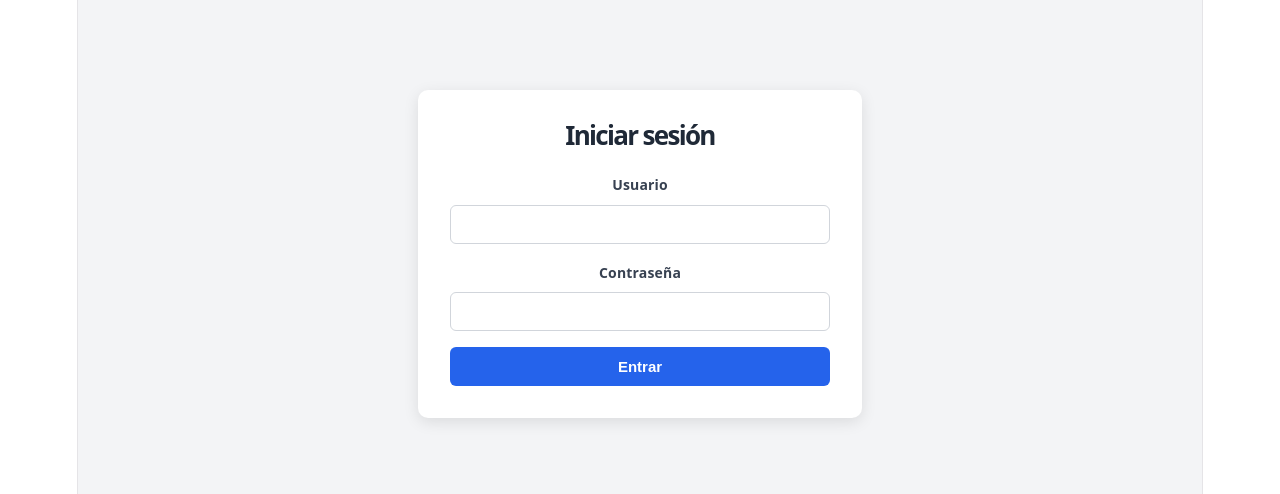
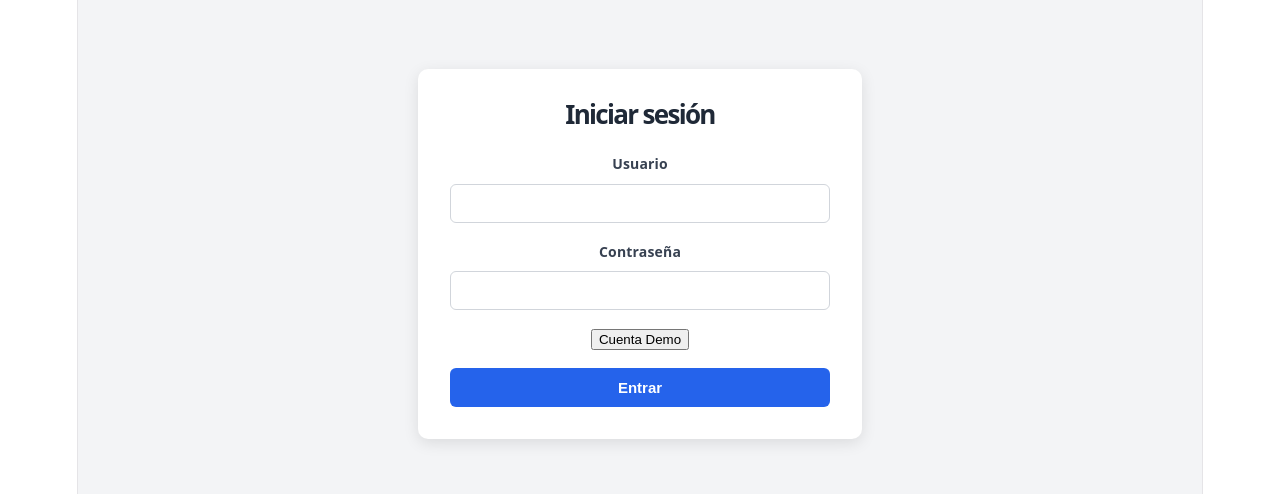
Before and after one commit to VictorMMZ/sala-eventos-admin, a React (Vite) app: page / in a window 1280 px wide. Shown: the part 166-660 px from the top of the page. Built offline with nearby package versions, Linux system fonts and the light colour scheme.

Commit message:
feat:genera credenciales demo  a partir de la base de datos para probar la pagina de admin

```diff
--- a/src/pages/Login.jsx
+++ b/src/pages/Login.jsx
@@ -52,6 +52,36 @@ export default function Login() {
         }
     };
 
+   const handleDemoAccount = async () => {
+    try {
+        const response = await fetch(`${import.meta.env.VITE_API_URL}/demo/claim`, {
+            method: 'POST',
+            credentials: 'include'
+        });
+
+        const data = await response.json();
+
+        if (!response.ok) {
+            throw new Error(data.message || 'No hay ninguna demo disponible');
+        }
+
+        // Iniciar sesión automáticamente con la cuenta demo
+        // misma contraseña para todas las cuentas demo
+
+        console.log('Cuenta demo asignada:', data);
+        setEmail(data.email);
+        setPassword("Admin1234!");
+
+
+
+
+    } catch (error) {
+        console.error('Error al obtener demo:', error);
+    }
+};
+
+
+
     const handleVerify = async (e) => {
         e.preventDefault();
 
@@ -59,6 +89,9 @@ export default function Login() {
         setModalLoading(true);
 
         try {
+            const res = needsSetup
+                ? await verifyTwoFactorSetup({ totp_code: totpCode })
+                : await verifyTwoFactor({ totp_code: totpCode });
             if (needsSetup) {
                 await verifyTwoFactorSetup({
                     totp_code: totpCode,
@@ -71,6 +104,7 @@ export default function Login() {
 
             setShowModal(false);
             navigate("/dashboard");
+            sessionStorage.setItem("user", JSON.stringify(res.user));
         } catch (err) {
             setModalError(err.message || "Código 2FA inválido");
         } finally {
@@ -110,6 +144,12 @@ export default function Login() {
                             className="form-input"
                             required
                         />
+                    </div>
+
+                    <div className="form-group">
+                        <label className="form-label">
+                            <button onClick={handleDemoAccount}>Cuenta Demo</button>
+                            </label>
                     </div>
 
                     {error && (
```
